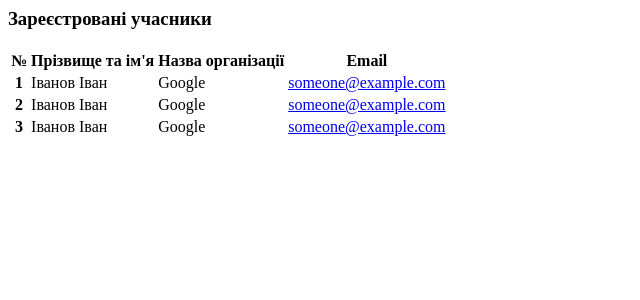
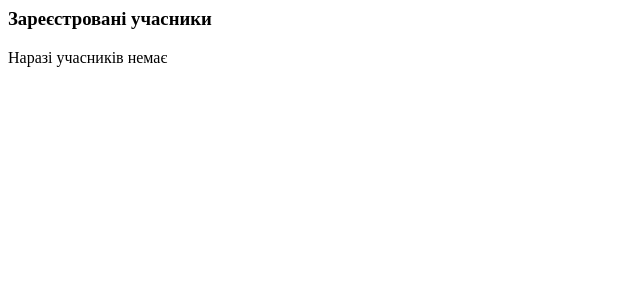
Before and after one commit to goldenhomas87/ConferenceRegistration, a PHP site: page /views/homeView.php in a window 1280 px wide. Shown: the top 300 px of the page, without its empty margins (0-640 px from the left). Run offline with PHP 8.4, Linux system fonts and the light colour scheme.

Commit message:
Додано відображення зареєстрованих учасників з бази даних

```diff
--- a/core/model.php
+++ b/core/model.php
@@ -2,7 +2,11 @@
 
     class Model
     {
-        public function insertData()
+        public function getData()
+        {
+        }
+
+        public function insertData($data)
         {
         }
     }
--- a/models/formModel.php
+++ b/models/formModel.php
@@ -1,11 +1,15 @@
 <?php
 
-    class FormModel
+    class FormModel extends Model
     {
         public $db = null;
 
         public function __construct() {
             $this->db = Database::connect();
+        }
+
+        public function getData()
+        {
         }
 
         public function insertData($data)
--- a/views/homeView.php
+++ b/views/homeView.php
@@ -6,6 +6,9 @@
     </div>
     <div class="row d-flex justify-content-center mt-4">
         <div class="col-md-10">
+            <?php
+                if (!empty($data)) {
+                    ?>
                         <table class="table table-hover table-bordered">
                             <thead>
                                 <tr>
@@ -16,32 +19,34 @@
                                 </tr>
                             </thead>
                             <tbody class="table-group-divider">
-                    <tr>
-                        <th scope="row">1</th>
-                        <td>Іванов Іван</td>
-                        <td>Google</td>
+                                <?php
+                                    foreach ($data as $row)
+                                    {
+                                        echo '<tr>
+                                                <th scope="row">'.$row['id'].'</th>
+                                                <td>'.$row['firstName'].' '.$row['lastName'].'</td>
+                                                <td>'.$row['organizationName'].'</td>
                                                 <td>
-                            <a href="mailto:someone@example.com">someone@example.com</a>
+                                                    <a href="mailto:'.$row['email'].'">'.$row['email'].'</a>
                                                 </td>
-                    </tr>
-                    <tr>
-                        <th scope="row">2</th>
-                        <td>Іванов Іван</td>
-                        <td>Google</td>
-                        <td>
-                            <a href="mailto:someone@example.com">someone@example.com</a>
-                        </td>
-                    </tr>
-                    <tr>
-                        <th scope="row">3</th>
-                        <td>Іванов Іван</td>
-                        <td>Google</td>
-                        <td>
-                            <a href="mailto:someone@example.com">someone@example.com</a>
-                        </td>
-                    </tr>
+                                              </tr>';
+                                    }
+                                ?>
                             </tbody>
-            </table>
+                    <?php
+                }
+                else {
+                    ?>
+                        <div class="row d-flex justify-content-center mt-3">
+                            <div class="col-md-6 text-center">
+                                <div class="alert alert-secondary" role="alert">
+                                    Наразі учасників немає
                                 </div>
                             </div>
                         </div>
+                    <?php
+                }
+            ?>
+        </div>
+    </div>
+</div>
```
Also changed, not shown: controllers/homeController.php (+9 -1 lines), models/homeModel.php (added, +26 -0 lines). Lines whose indentation alone changed are shown as unchanged.
